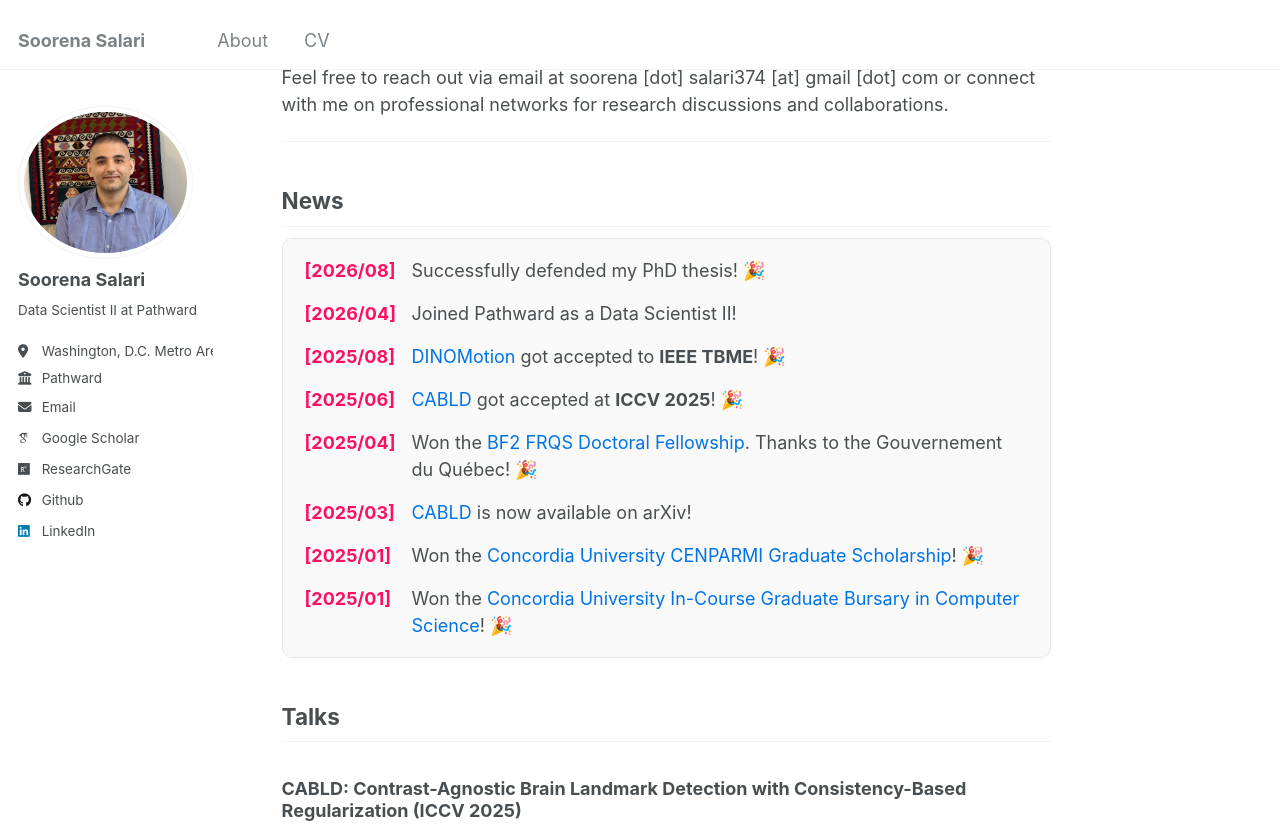
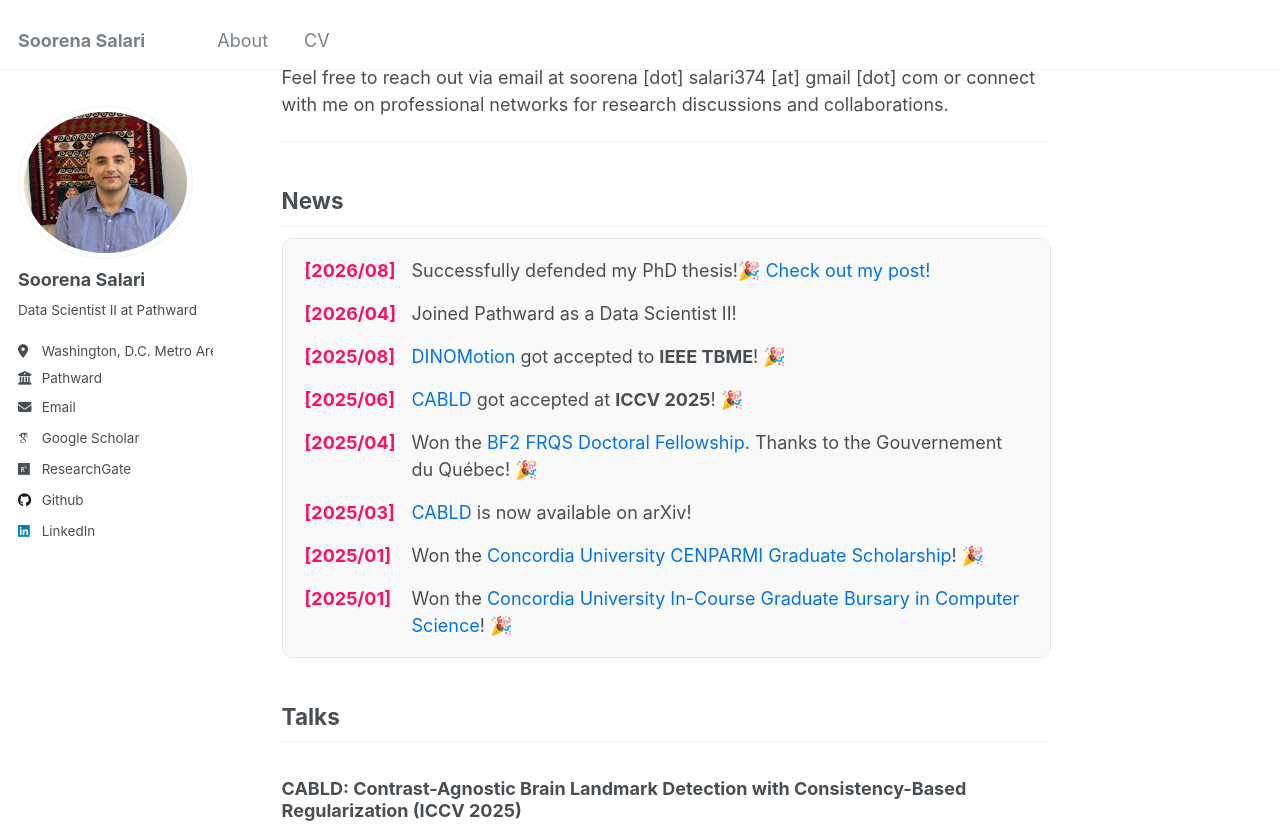
Before and after one commit to soorenasalari/soorenasalari.github.io, a Jekyll site: the page built from _pages/about.md, in a window 1280 px wide and 900 px high, scrolled down 500 px, cut to the strip 0-826 px from the top of the window. Built offline with Jekyll 4.4.1, drawn with Linux system fonts in a browser that asks for light colours; some web fonts are replaced.

Commit message:
Update about.md
Signed-off-by: Soorena Salari <73616711+soorenasalari@users.noreply.github.com>

```diff
--- a/_pages/about.md
+++ b/_pages/about.md
@@ -83,7 +83,7 @@ Feel free to reach out via email at soorena [dot] salari374 [at] gmail [dot] com
 
       <li>
         <span class="news-date">[2026/08]</span>
-        <span>Successfully defended my PhD thesis! 🎉</span>
+        <span>Successfully defended my PhD thesis!🎉 <a href="https://lnkd.in/p/e52Q7jxr" target="_blank" rel="noopener noreferrer">Check out my post!</a> </span>
       </li>
 
       <li>
```
